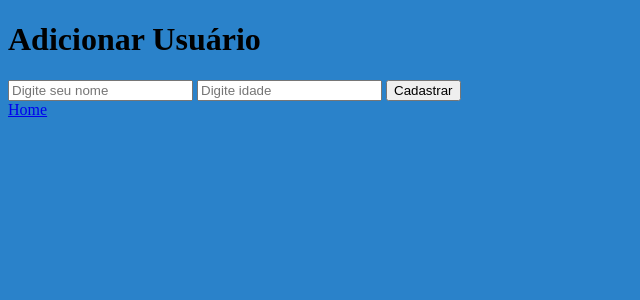
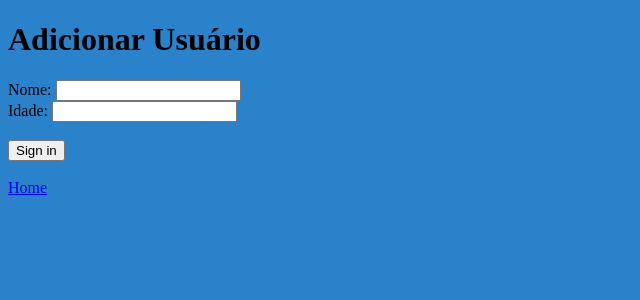
Before and after one commit to anneroot/annenode, a Node server app: page /users/add in a window 1280 px wide. Shown: the top 300 px of the page, without its empty margins (0-640 px from the left). Run offline with Node 20, Linux system fonts and the light colour scheme; some libraries are stand-ins or nearby versions.

Commit message:
adicionei mudanças

```diff
--- a/AULA06/index.js
+++ b/AULA06/index.js
@@ -19,7 +19,7 @@ app.use(
 )
 app.use(express.json())
 
-//adicionando CSS
+//ADICIONANDO CAMINHO CSS
 app.use(express.static('public'))
 
 app.get('/users/add', (req, res) => {
@@ -34,11 +34,40 @@ app.post('/users/save', (req, res) => {
 
 })
 
+const usuario = {
+  login: 'teste',
+  senha: 123
+
+}
+
+
 app.get('/', (req, res) => {
-  res.render('home')
+
+  res.render('login')
 })
 
-app.use(function (req, res) {
+var auth = false
+
+app.post('/user/login', (req, res) => {
+  const login = req.body.login
+  const senha = req.body.senha
+  let message = ""
+
+  if (login == usuario.login && senha == usuario.senha) {
+    auth = true
+    message = "Usuário logado com sucesso!"
+    res.render('home', { usuario: usuario, auth, message })
+  }
+  else {
+    auth = false
+    message = "Usuário e/ou senha inválidos!"
+    res.render('login', { auth, message })
+  }
+
+})
+
+//pagina 404
+app.use(function (req, res, next) {
   res.status(404).render('404')
 })
 
--- a/AULA06/views/userform.handlebars
+++ b/AULA06/views/userform.handlebars
@@ -1,9 +1,20 @@
 <h1>Adicionar Usuário</h1>
+
 <form action="/users/save" method="post">
-  <div>
-    <input type="text" name="name" placeholder="Digite seu nome">
-    <input type="text" name="age" placeholder="Digite idade">
-    <input type="submit" value="Cadastrar" />
+  <div class="col-md-4 ">
+    <label for="name" class="form-label">Nome:</label>
+    <input type="text"  name="name" class="form-control">
+  </div>
+  <div class="col-md-4 ">
+    <label for="age" class="form-label">Idade:</label>
+    <input type="text" class="form-control" name="age">
+  </div>
+  <br>
+  <div class="col-12">
+    <button type="submit" class="btn btn-primary">Sign in</button>
   </div>
 </form>
-<a href="/">Home</a>
+<br>
+<div class="col-3">
+    <a href="/">Home</a>
+  </div>
```
Also changed, not shown: AULA06/views/Login.handlebars (added, +14 -0 lines), AULA06/views/home.handlebars (+11 -1 lines).
